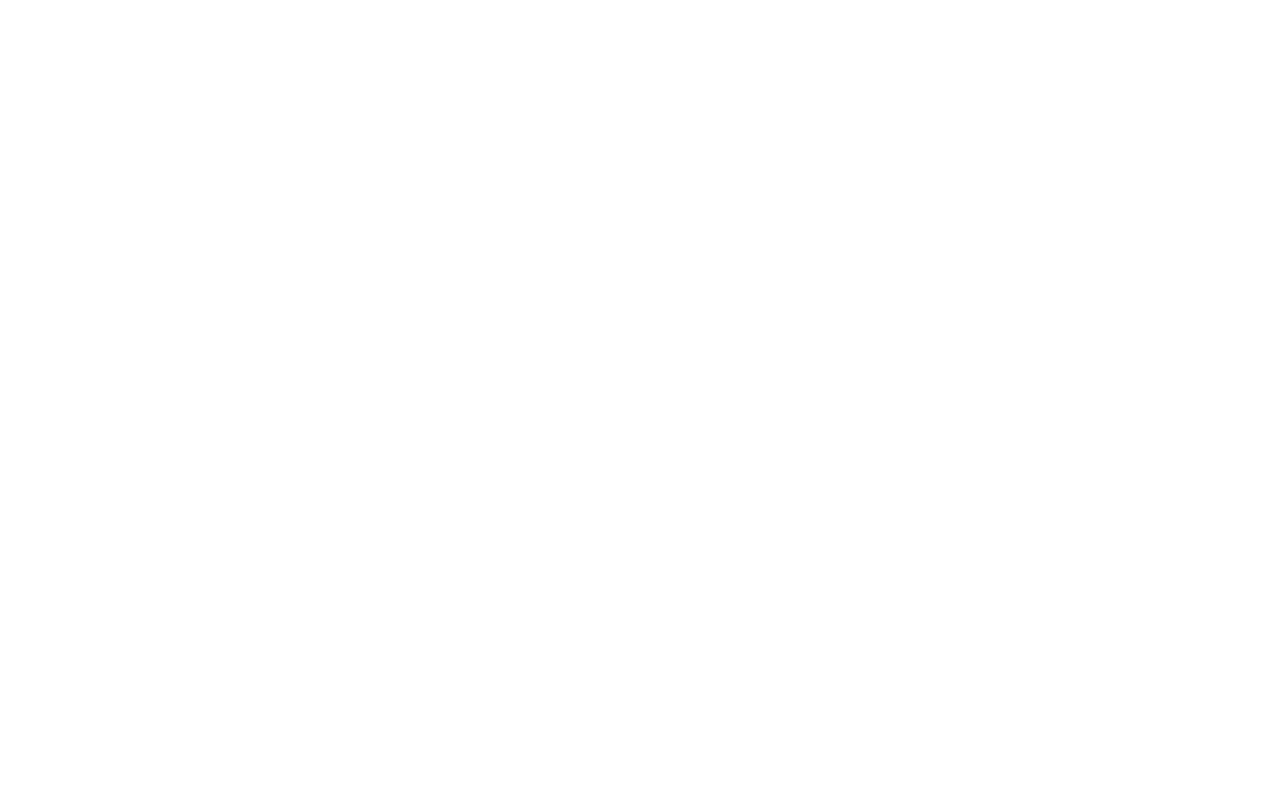
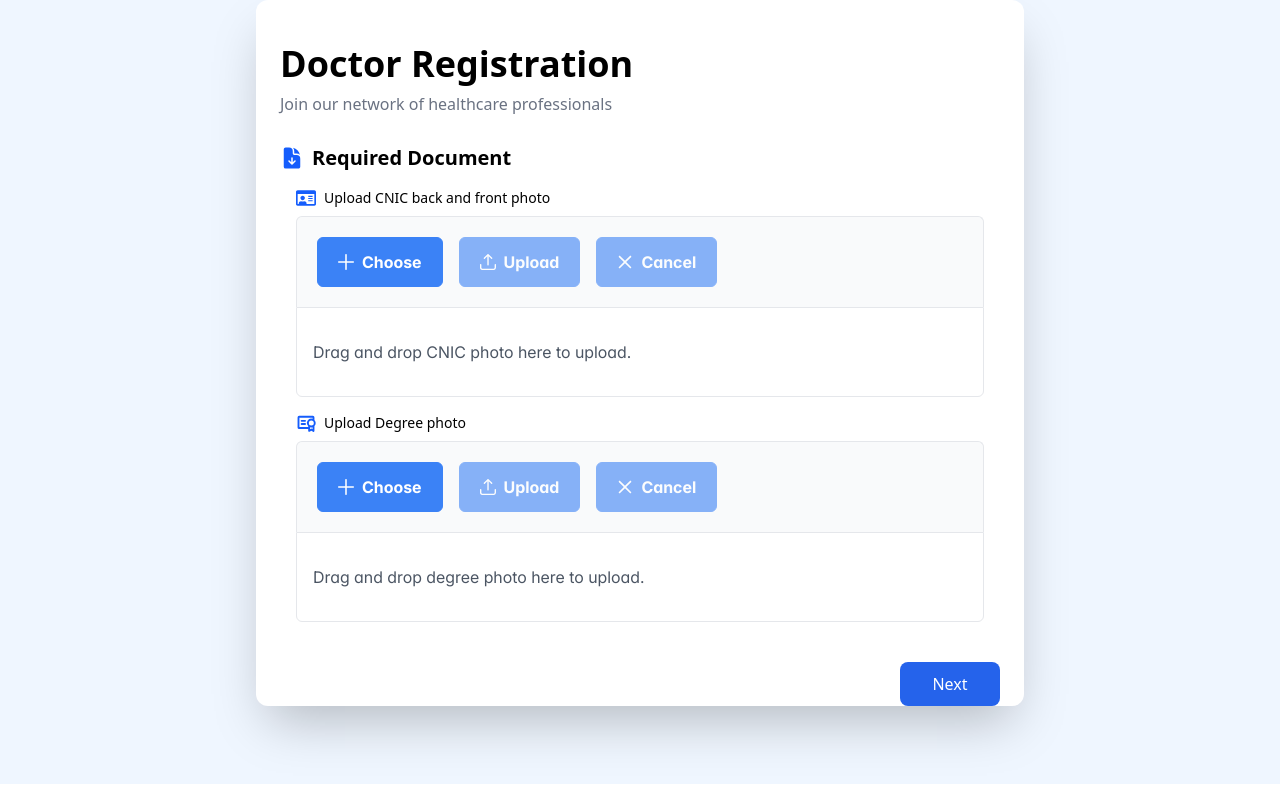
Before and after one commit to hinayub/healthConnect, a React (Vite) app in the folder frontend/: page /uploads in a window 1280 px wide. Before the commit this address had no page. Built offline with nearby package versions, Linux system fonts and the light colour scheme.

Commit message:
form complete

```diff
--- a/frontend/src/App.jsx
+++ b/frontend/src/App.jsx
@@ -1,10 +1,10 @@
-import React from "react";
 import { BrowserRouter, Routes, Route } from "react-router-dom";
 import Login from "./pages/login/Login.jsx";
 import SignUpPage from "./pages/signUp/SignUpPage.jsx";
 import PersonalProfessionalForm from "./pages/DoctorRegistration/PersonalProfessional/PersonalProfessionalForm.jsx";
 import { PrimeReactProvider } from "primereact/api";
-import OfferedSevicesPage from "./pages/DoctorRegistration/Offered_services/OfferedSevicesPage.jsx";
+import OfferedServicesPage from "./pages/DoctorRegistration/Offered_services/OfferedServicesPage.jsx";
+import UploadPage from "./pages/DoctorRegistration/Uploads.jsx/UploadPage.jsx";
 
 const App = () => {
   return (
@@ -18,7 +18,8 @@
               path="/RegistrationForm"
               element={<PersonalProfessionalForm />}
             />
-            <Route path="offeredServices" element={<OfferedSevicesPage />} />
+            <Route path="offeredServices" element={<OfferedServicesPage />} />
+            <Route path="uploads" element={<UploadPage />} />
           </Routes>
         </BrowserRouter>
       </PrimeReactProvider>
--- a/frontend/src/component/InputField.jsx
+++ b/frontend/src/component/InputField.jsx
@@ -17,7 +17,7 @@
       value={data}
       placeholder={placeholder}
       onChange={(e) => setData(e.target.value)}
-      className="w-full pl-10 pr-4 py-2.5 border border-gray-300 rounded-lg focus:ring-2 focus:ring-blue-500 focus:border-transparent outline-none transition"
+      className="break-words w-full pl-10 pr-4 py-2.5 border border-gray-300 rounded-lg focus:ring-2 focus:ring-blue-500 focus:border-transparent outline-none transition"
     />
   );
 
--- a/frontend/src/component/LinkButton.jsx
+++ b/frontend/src/component/LinkButton.jsx
@@ -1,10 +1,10 @@
 import { Link } from "react-router-dom";
 
-const LinkButton = () => {
+const LinkButton = ({ page }) => {
   return (
     <div className="mt-10 mb-5 flex justify-end">
       <Link
-        to="/offeredServices"
+        to={page}
         className="next-btn bg-blue-600 flex justify-center items-center hover:bg-blue-700 text-white rounded-lg"
       >
         Next
--- /dev/null
+++ b/frontend/src/component/UploadFile.jsx
@@ -0,0 +1,27 @@
+import { FileUpload } from "primereact/fileupload";
+
+const UploadFile = ({ placeholder, label, id, icon: Icon }) => {
+  return (
+    <>
+      <div className="px-4">
+        <div className="flex gap-2 items-center pb-2">
+          <Icon className="text-blue-600" size={20} />
+          <label for={id} className="block  text-sm font-medium ">
+            {label}
+          </label>
+        </div>
+
+        <FileUpload
+          id={id}
+          name="demo[]"
+          url={"/api/upload"}
+          accept="image/*"
+          maxFileSize={1000000}
+          emptyTemplate={<p className="m-0">{placeholder}</p>}
+        />
+      </div>
+    </>
+  );
+};
+
+export default UploadFile;
--- a/frontend/src/pages/DoctorRegistration/Offered_services/DoctorAvailability.jsx
+++ b/frontend/src/pages/DoctorRegistration/Offered_services/DoctorAvailability.jsx
@@ -3,6 +3,7 @@
 import ButtonWithIcon from "../../../component/ButtonWithIcon";
 import { IoCalendarOutline } from "react-icons/io5";
 import TimeSlotCard from "./TimeSlotCard";
+import "./services.css";
 
 const DoctorAvailability = () => {
   const [sheduleData, setSheduleData] = useState({
@@ -39,8 +40,8 @@
       </h2>
       <div className="border-2 border-blue-300 rounded-2xl p-4 mx-2 my-4 bg-blue-50">
         <h3 className="text-lg font-semi text-gray-900">Add Time Slot</h3>
-        <div className="w-full flex flex-col md:flex-row gap-4 py-4  ">
-          <div className="w-full md:w-1/2">
+        <div className="main-scheduleSet-div w-full flex  gap-4 py-4  ">
+          <div className="choose-day w-1/3">
             <label className="block mb-2 text-sm font-medium text-gray-600">
               Select day
             </label>
@@ -64,7 +65,8 @@
               <option value="Sunday">Sunday</option>
             </select>
           </div>
-          <div className="w-full md:w-1/2 flex flex-col sm:flex-row gap-4 ">
+          <div className="start-end-box w-2/3 flex gap-4 ">
+            <div className="start-time-box w-full w-1/2 ">
               <InputField
                 text="Start Time"
                 type="time"
@@ -77,7 +79,8 @@
                 }
                 iconClass="pi pi-clock"
               />
-
+            </div>
+            <div className="end-time-box w-full w-1/2">
               <InputField
                 text="End Time"
                 type="time"
@@ -90,6 +93,7 @@
                 }
                 iconClass="pi pi-clock"
               />
+            </div>
           </div>
         </div>
 
--- a/frontend/src/pages/DoctorRegistration/Offered_services/OfferedSevicesPage.jsx
+++ b/frontend/src/pages/DoctorRegistration/Offered_services/OfferedServicesPage.jsx
@@ -5,15 +5,16 @@
 import { FaClinicMedical } from "react-icons/fa";
 import { ImHome } from "react-icons/im";
 import { FaVideo } from "react-icons/fa";
+import LinkButton from "../../../component/LinkButton";
 
-const OfferedSevicesPage = () => {
+const OfferedServicesPage = () => {
   const [offeredVideoSession, setofferedVideoSession] = useState(false);
   const [offeredClinicVisit, setofferedClinicVisit] = useState(false);
   const [offeredHomeVisit, setofferedHomeVisit] = useState(false);
 
   return (
     <div className="min-h-screen flex justify-center  ">
-      <div className="w-4/5 shadow-lg h-1/3   right-0 left-0 mt-1rem h-full ">
+      <div className="page w-3/5 shadow-lg h-1/3  mt-1rem h-full ">
         <div className="relative px-7">
           <h1 className="text-4xl pt-5 font-bold">Doctor Registration</h1>
           <p className="text-gray-500 pt-2 pb-7">
@@ -43,10 +44,11 @@
               icon={ImHome}
             />
           </div>
+          <LinkButton page="/uploads" />
         </div>
       </div>
     </div>
   );
 };
 
-export default OfferedSevicesPage;
+export default OfferedServicesPage;
--- a/frontend/src/pages/DoctorRegistration/Offered_services/TimeSlotCard.jsx
+++ b/frontend/src/pages/DoctorRegistration/Offered_services/TimeSlotCard.jsx
@@ -1,12 +1,20 @@
 import { LuClock4 } from "react-icons/lu";
 import { MdAutoDelete } from "react-icons/md";
 
-const TimeSlotCard = ({ day = "", slots = [] }) => {
+const TimeSlotCard = ({ day = "", slots = [], setSchedule }) => {
+  const deleteTimeSlot = (SlotToDelete) => {
+    setSchedule((prev) => ({
+      ...prev,
+      [day]: prev[day].filter((slot) => slot != SlotToDelete),
+    }));
+  };
   return (
     <div className="border-2 border-blue-300 rounded-2xl p-4 mx-2 my-4 ">
       <div className="flex justify-between">
         <h4 className="font-semibold text-indigo-900 pb-4">{day}</h4>
-        <span className="text-sm text-blue-700 font-medium">1 Slot</span>
+        <span className="text-sm text-blue-700 font-medium">
+          {slots.length} Slots
+        </span>
       </div>
       <div className="flex flex-col flex-wrap gap-2 md:flex-row ">
         {slots.map((time, key) => (
@@ -15,11 +23,15 @@
             className="flex justify-between w-full md:w-2/8 sm:px-2 py-2.5 mr-2 border border-gray-300 rounded-lg focus:ring-2 focus:ring-blue-500 focus:border-transparent outline-none transition"
           >
             <div className="flex gap-2 items-center">
-              <LuClock4 />
+              <LuClock4 className=" text-blue-700" />
               <span> {time}</span>
             </div>
 
-            <MdAutoDelete size={22} className="text-red-500" />
+            <MdAutoDelete
+              size={22}
+              className="text-red-500 cursor-pointer"
+              onClick={() => deleteTimeSlot(time)}
+            />
           </div>
         ))}
       </div>
--- /dev/null
+++ b/frontend/src/pages/DoctorRegistration/Offered_services/services.css
@@ -0,0 +1,29 @@
+@media (max-width: 869px) {
+  .main-scheduleSet-div {
+    flex-direction: column;
+  }
+  .choose-day {
+    width: 100%;
+  }
+  .start-end-box {
+    width: 100%;
+  }
+  .start-time-box {
+    width: 1/2;
+  }
+  .end-time-box {
+    width: 1/2;
+  }
+}
+
+@media (max-width: 666px) {
+  .start-end-box {
+    flex-direction: column;
+  }
+}
+
+@media (max-width: 440px) {
+  .page {
+    width: 100%;
+  }
+}
--- a/frontend/src/pages/DoctorRegistration/PersonalProfessional/PersonalProfessionalForm.jsx
+++ b/frontend/src/pages/DoctorRegistration/PersonalProfessional/PersonalProfessionalForm.jsx
@@ -15,7 +15,7 @@
           </p>
           <Personal_Info />
           <Professional_info />
-          <LinkButton />
+          <LinkButton page="/offeredServices" />
         </div>
       </div>
     </div>
--- /dev/null
+++ b/frontend/src/pages/DoctorRegistration/Uploads.jsx/UploadPage.jsx
@@ -0,0 +1,41 @@
+import { HiDocumentArrowDown } from "react-icons/hi2";
+import UploadFile from "../../../component/UploadFile";
+import { FaRegIdCard } from "react-icons/fa";
+import { PiCertificateBold } from "react-icons/pi";
+import LinkButton from "../../../component/LinkButton";
+
+const UploadPage = () => {
+  return (
+    <div className="flex bg-blue-50 overflow-y-auto overflow-x-hidden fixed justify-center top-0 right-0 left-0 z-50  w-full md:inset-0 h-[calc(100%-1rem)] max-h-full">
+      <div className="relative  w-3/5  max-h-full">
+        <div className=" bg-white relative bg-neutral-primary-soft  rounded-xl shadow-2xl p-4 pb-0 md:p-6 md:pb-0">
+          <h1 className="text-4xl pt-5 font-bold">Doctor Registration</h1>
+          <p className="text-gray-500 pt-2 ">
+            Join our network of healthcare professionals
+          </p>
+          <div className="flex gap-2 items-center pt-7 pb-4">
+            <HiDocumentArrowDown className="text-blue-600 h-6 w-6" />
+            <h3 className="text-xl font-bold">Required Document</h3>
+          </div>
+          <div className="flex flex-col gap-4">
+            <UploadFile
+              id="cnic"
+              placeholder="Drag and drop CNIC photo here to upload."
+              label="Upload CNIC back and front photo "
+              icon={FaRegIdCard}
+            />
+            <UploadFile
+              id="degree"
+              placeholder="Drag and drop degree photo here to upload."
+              label="Upload Degree photo "
+              icon={PiCertificateBold}
+            />
+          </div>
+          <LinkButton />
+        </div>
+      </div>
+    </div>
+  );
+};
+
+export default UploadPage;
```
Lines whose indentation alone changed are shown as unchanged.
